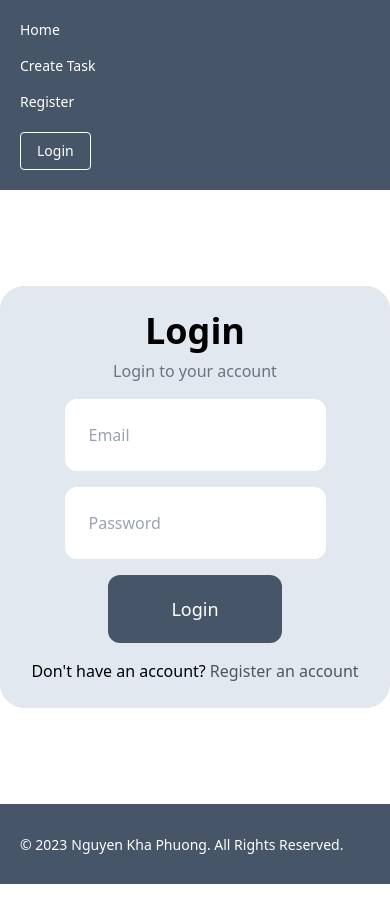
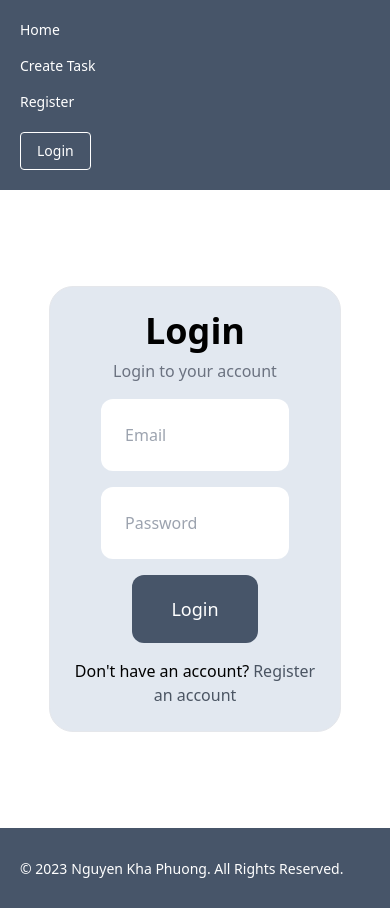
Before and after one commit to nguyenkhaphuong/sern-todo-list, a React (Vite) app in the folder client/: page /login in a window 390 px wide. Before the commit the page ends 884 px from the top, so only its background shows below. Built offline with nearby package versions, Linux system fonts and the light colour scheme; no server answers.

Commit message:
Fix width for Login form

```diff
--- a/client/src/pages/Login.jsx
+++ b/client/src/pages/Login.jsx
@@ -7,7 +7,7 @@ const Login = ({ handleLogin }) => {
   return (
     <div>
       <div className='bg-white'>
-        <div className='container mx-auto lg:w-1/2 md:w-3/4 sm:w-3/4 text-center my-24 bg-slate-200 border border-spacing-2 px-5 py-6 rounded-3xl'>
+        <div className='container mx-auto lg:w-1/2 w-3/4 text-center my-24 bg-slate-200 border border-spacing-2 px-5 py-6 rounded-3xl'>
           <h4 className='text-4xl font-semibold mb-2'>Login</h4>
           <span className='text-gray-500'>Login to your account</span>
           <form
```
